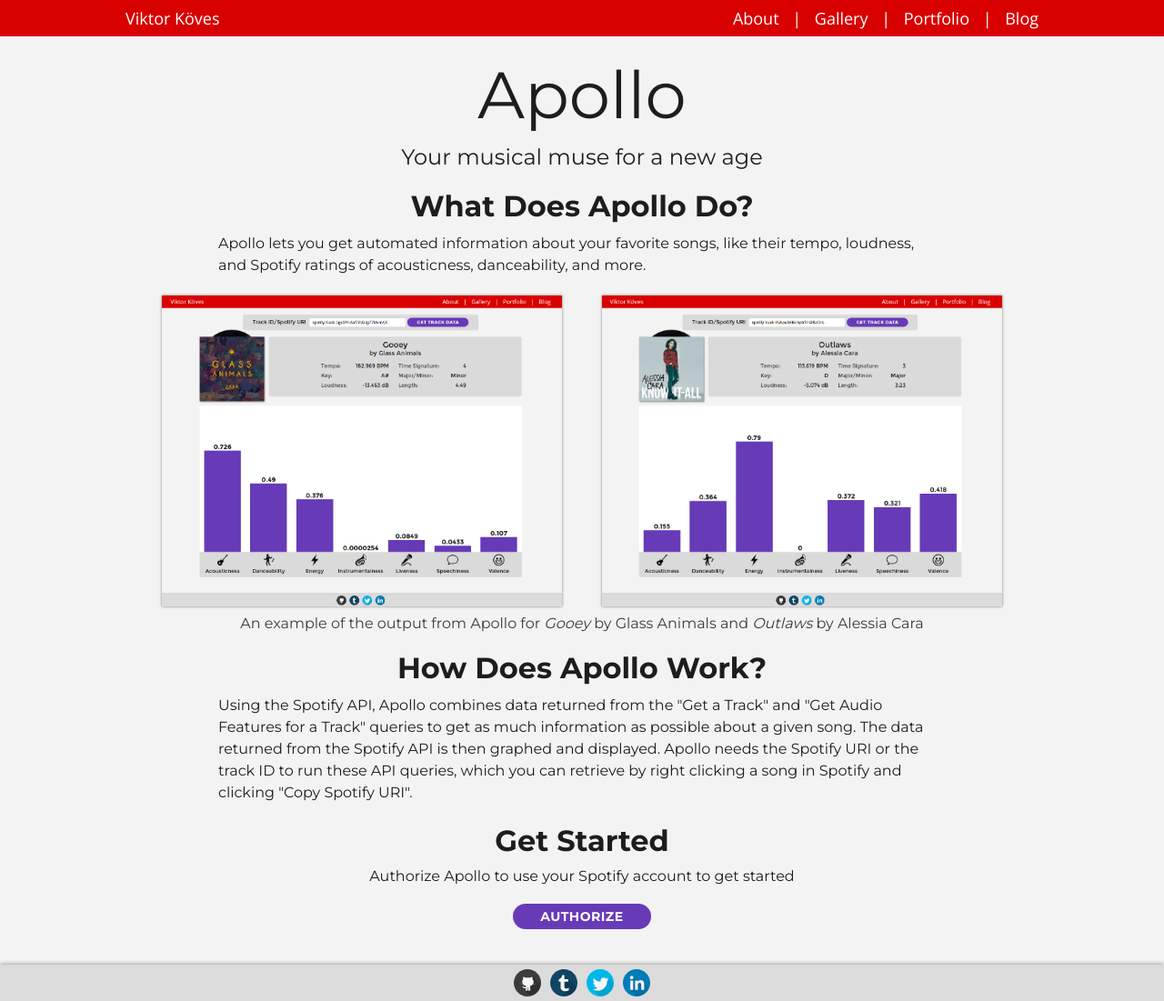
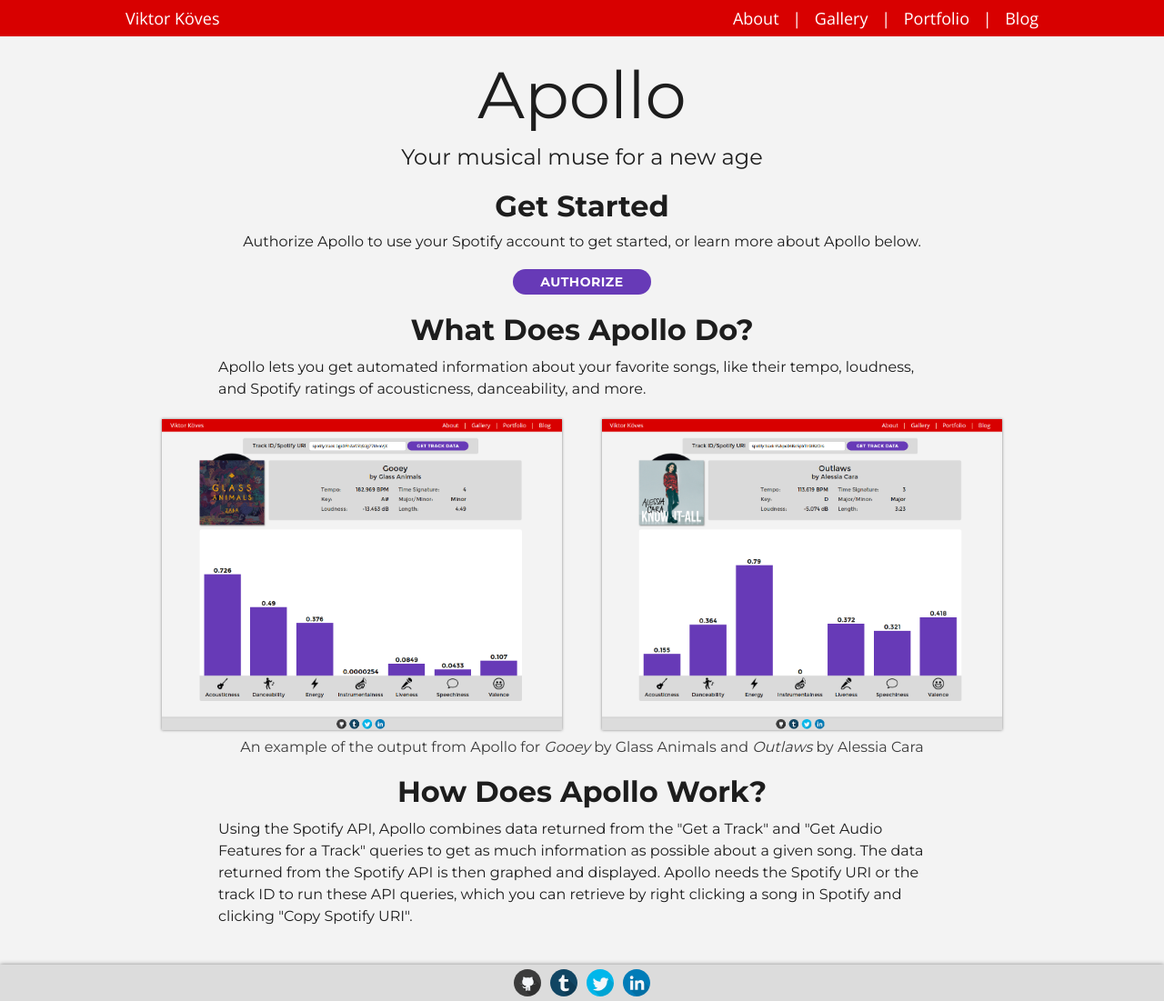
Before and after one commit to vkoves/vkoves.github.io, a Jekyll site: the page built from apollo/index.html, in a window 1280 px wide and 1101 px high. Shown: the whole window at 91% size. Built offline with Jekyll 4.4.1, drawn with Linux system fonts in a browser that asks for light colours.

Commit message:
APOLLO - Moved up Get Started section so you dont have to scroll to reach it

```diff
--- a/apollo/index.html
+++ b/apollo/index.html
@@ -14,6 +14,12 @@
 	<h1 class="main-title">Apollo</h1>
 	<h2 class="sub-title">Your musical muse for a new age</h2>
 
+	<h1>Get Started</h1>
+	<h4 class="no-bold">Authorize Apollo to use your Spotify account to get started, or learn more about Apollo below.</h4>
+	<div id="spotify-authorize" class="apollo-btn">Authorize</div>
+	<br>
+	<br>
+
 	<h1>What Does Apollo Do?</h1>
 	<h4 class="no-bold description-text">
 		Apollo lets you get automated information about your favorite songs, like their tempo, loudness, and Spotify ratings of acousticness, danceability, and more.
@@ -28,12 +34,6 @@
 		as possible about a given song. The data returned from the Spotify API is then graphed and displayed. Apollo needs the Spotify URI or the track ID
 		to run these API queries, which you can retrieve by right clicking a song in Spotify and clicking "Copy Spotify URI".
 	</h4>
-
-	<h1>Get Started</h1>
-	<h4 class="no-bold">Authorize Apollo to use your Spotify account to get started</h4>
-	<div id="spotify-authorize" class="apollo-btn">Authorize</div>
-	<br>
-	<br>
 </div>
 
 
```
